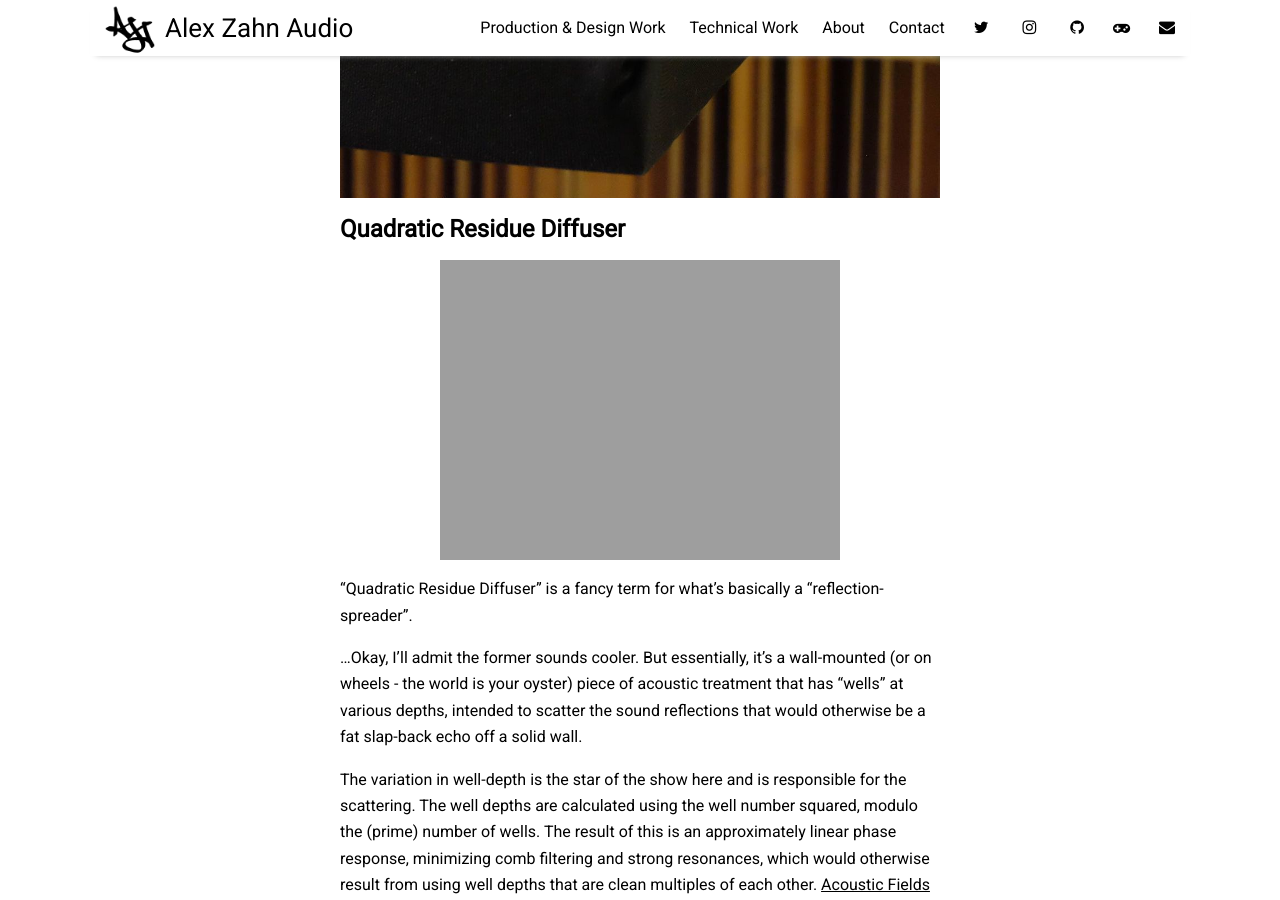
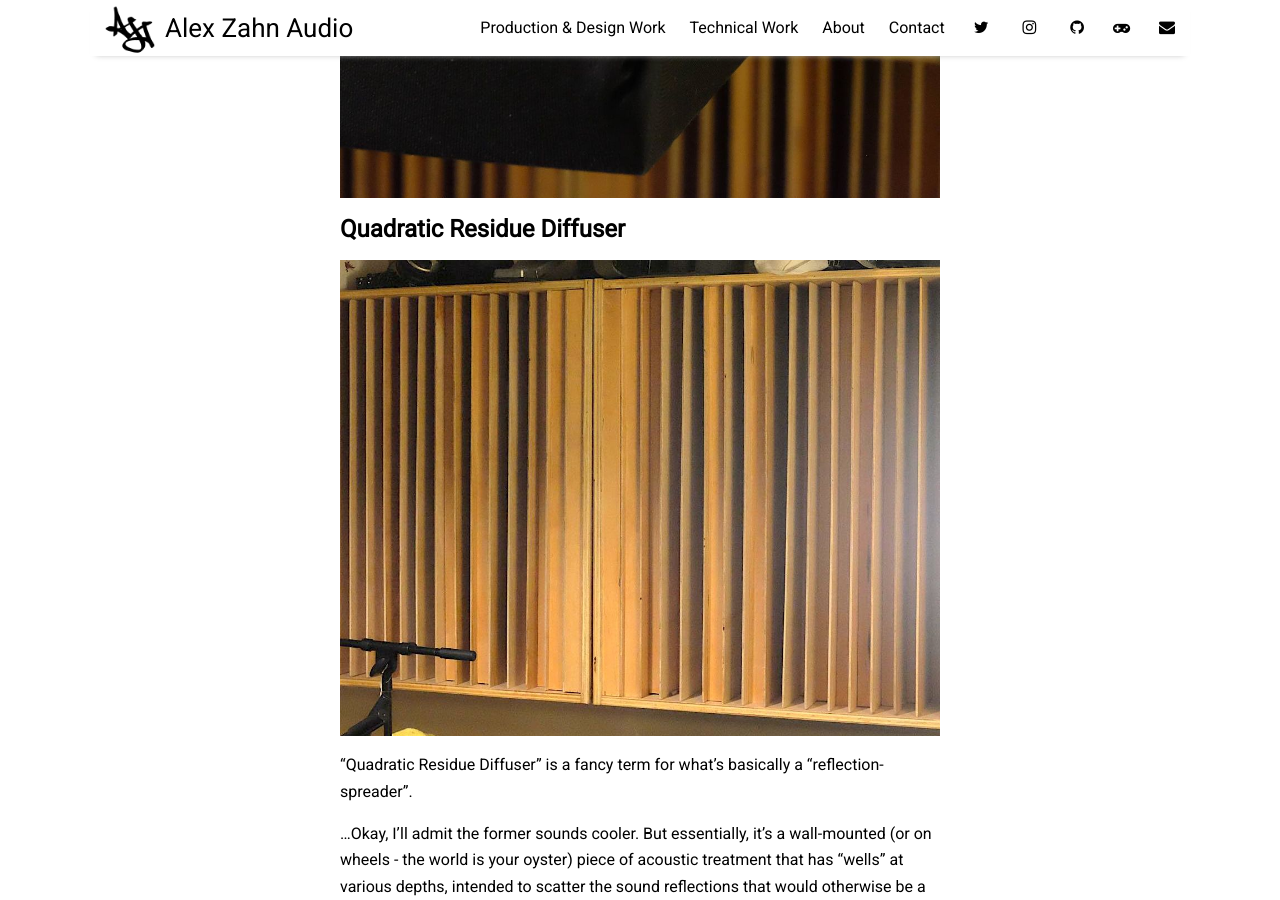
Before and after one commit to alexzahnaudio/alexzahnaudio.github.io, a Jekyll site: the page built from _posts/2024-03-14-acoustics-diy.md, in a window 1280 px wide and 900 px high, scrolled down 4066 px. Built offline with Jekyll 4.4.1, drawn with Linux system fonts in a browser that asks for light colours; nearby versions of some CDN libraries.

Commit message:
Update 2024-03-14-acoustics-diy.md

```diff
--- a/_posts/2024-03-14-acoustics-diy.md
+++ b/_posts/2024-03-14-acoustics-diy.md
@@ -59,7 +59,7 @@ The build process was relatively straight forward:
 
 ## Quadratic Residue Diffuser
 
-![QR Diffuser](https://alexzahnaudio.com/assets/img/acoustics-diffuser-01 "Wells on wells")
+![QR Diffuser](https://alexzahnaudio.com/assets/img/acoustics-diffuser-02.jpg "Wells on wells")
 
 "Quadratic Residue Diffuser" is a fancy term for what's basically a "reflection-spreader".
 
```
